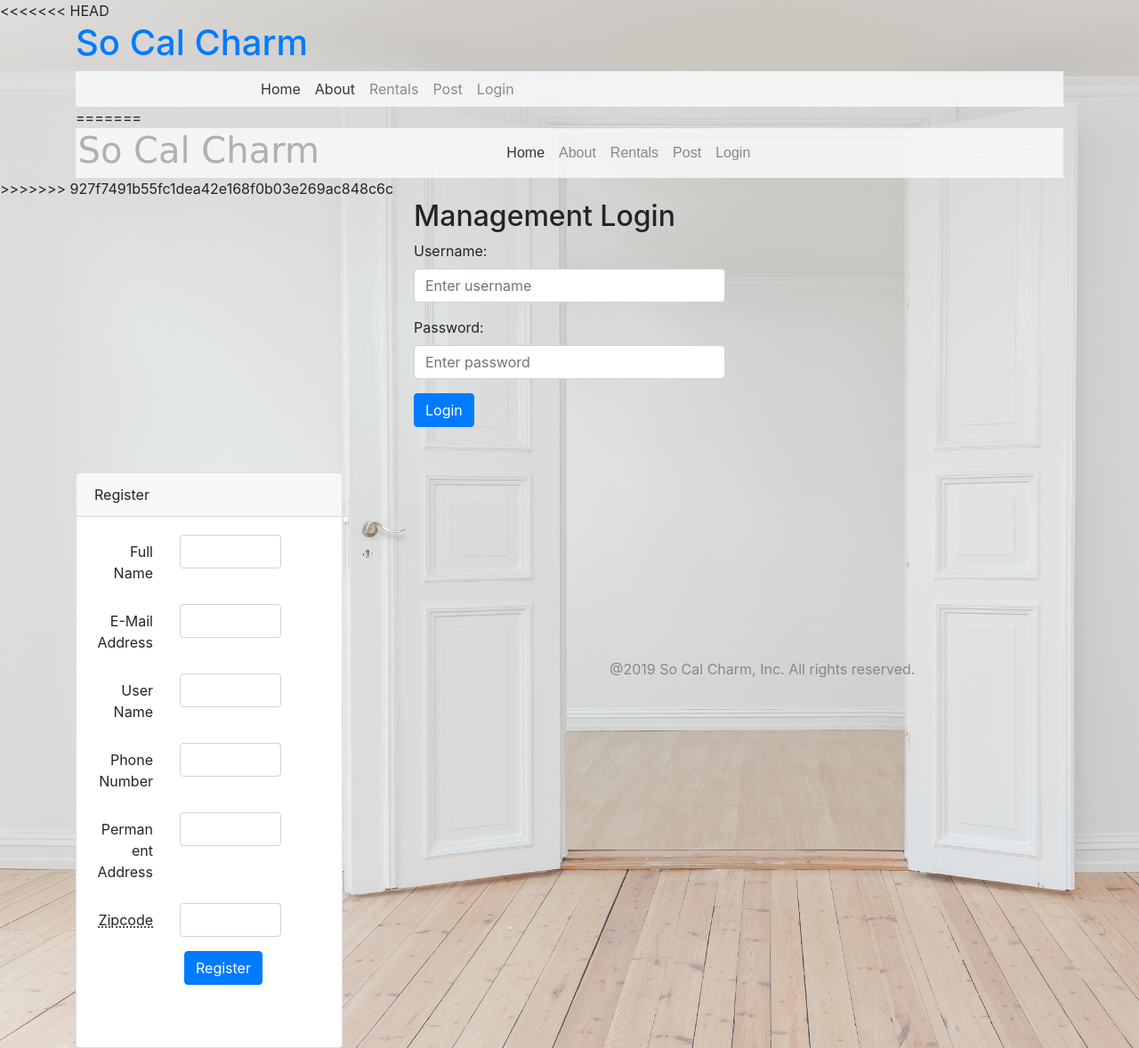
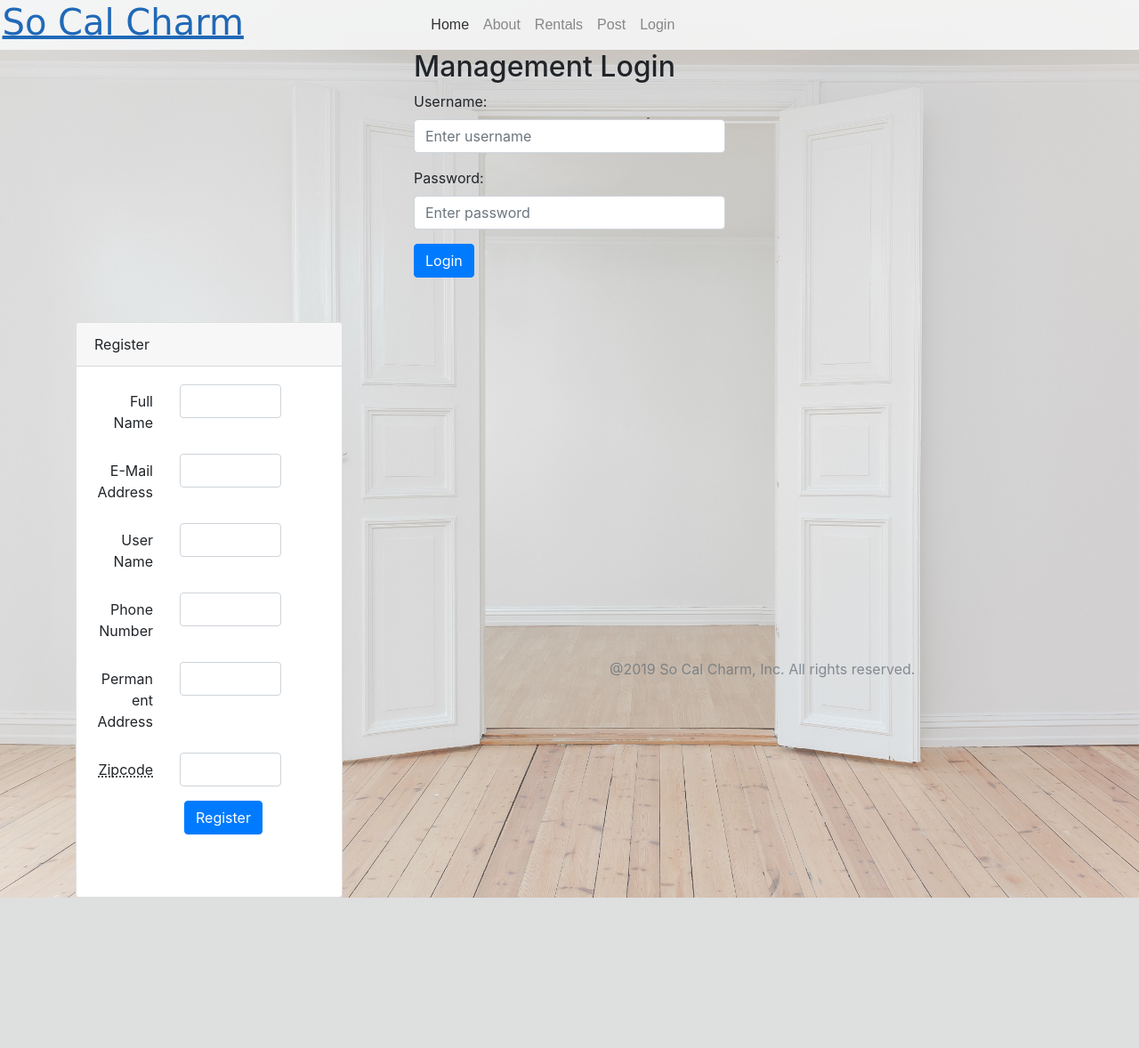
Before and after one commit to marioarau/GroupProject2, a Node server app: page /login in a window 1280 px wide. Shown: the whole page at 89% size. After the commit the page ends 1009 px from the top, so only its background shows below. Run offline with Node 20, Linux system fonts and the light colour scheme; some libraries are stand-ins or nearby versions.

Commit message:
fixed merge conflict

```diff
--- a/public/login.html
+++ b/public/login.html
@@ -6,61 +6,16 @@
   <meta charset="utf-8">
   <meta name="viewport" content="width=device-width, initial-scale=1, shrink-to-fit=no">
   <meta http-equiv="X-UA-Compatible" content="ie=edge">
-  <link rel="stylesheet" type="text/css" href="css/reset.css">
+
   <!-- Bootstrap CSS -->
-  <link rel="stylesheet" href="https://maxcdn.bootstrapcdn.com/bootstrap/4.0.0/css/bootstrap.min.css"
-    integrity="sha384-Gn5384xqQ1aoWXA+058RXPxPg6fy4IWvTNh0E263XmFcJlSAwiGgFAW/dAiS6JXm" crossorigin="anonymous">
-
-
-  <title>groupProject2</title>
-<<<<<<< HEAD
+  <link rel="stylesheet" href="https://stackpath.bootstrapcdn.com/bootstrap/4.3.1/css/bootstrap.min.css"
+    integrity="sha384-ggOyR0iXCbMQv3Xipma34MD+dH/1fQ784/j6cY/iJTQUOhcWr7x9JvoRxT2MZw1T" crossorigin="anonymous">
   <link rel="stylesheet" type="text/css" href="./styles/styles.css">
+  <title>Post Unit</title>
 </head>
 
 <body>
-
-
-    <div class="container">
-        <div class="row">
-          <div class="col-md-4 col-sm-12 header-custom">
-              <h1><a href="home.html">So Cal Charm</a></h1>
-          </div>
-          <div class="col-md-12">
-            <nav class="navbar navbar-expand-lg navbar-light bg-light">
-              <button class="navbar-toggler" type="button" data-toggle="collapse" data-target="#navbarNav"
-                aria-controls="navbarNav" aria-expanded="false" aria-label="Toggle navigation">
-                <span class="navbar-toggler-icon"></span>
-              </button>
-
-              <div class="collapse navbar-collapse" id="navbarNav">
-                  <ul class="navbar-nav">
-                      <li class="nav-item active">
-                          <a class="nav-link" href="home.html">Home <span class="sr-only">(current)</span></a>
-                        </li>
-                    <li class="nav-item active">
-                      <a class="nav-link" href="about.html">About <span class="sr-only"></span></a>
-                    </li>
-                    <li class="nav-item">
-                      <a class="nav-link" href="rentals.html">Rentals</a>
-                    </li>
-                    <li class="nav-item">
-                          <a class="nav-link" href="add.html">Post</a>
-                        </li>
-                   <li class="nav-item">
-                         <a class="nav-link" href="login.html">Login</a>
-                        </li>
-                </ul>
-              </div>
-              <br>
-            </nav>
-          </div>
-        </div>
-=======
-  <!-- <link rel="stylesheet" type="text/css" href="./styles/styles.css"> -->
-  <link rel="stylesheet" type="text/css" href="styles/styles.css">
-</head>
-
-<body>
+  <div class="navbar">
     <nav class="navbar navbar-expand-lg navbar-light bg-light">
       <h1><a href="home.html" class="a1">So Cal Charm</a></h1>
       <button class="navbar-toggler" type="button" data-toggle="collapse" data-target="#navbarNav"
@@ -90,8 +45,6 @@
       <br>
     </nav>
   </div>
-</div>
->>>>>>> 927f7491b55fc1dea42e168f0b03e269ac848c6c
 
   <!-- using bootstrap to validate management login with username and password -->
   <div class="container">
@@ -123,14 +76,14 @@
       </div>
       <script>
         // Disable form submissions if there are invalid fields
-                  (function() {
+        (function () {
           'use strict';
-                    window.addEventListener('load', function() {
+          window.addEventListener('load', function () {
             // Get the forms we want to add validation styles to
             var forms = document.getElementsByClassName('needs-validation');
             // Loop over them and prevent submission
-                      var validation = Array.prototype.filter.call(forms, function(form) {
-                        form.addEventListener('submit', function(event) {
+            var validation = Array.prototype.filter.call(forms, function (form) {
+              form.addEventListener('submit', function (event) {
                 if (form.checkValidity() === false) {
                   event.preventDefault();
                   event.stopPropagation();
--- a/public/styles/styles.css
+++ b/public/styles/styles.css
@@ -115,7 +115,6 @@ footer {
  bottom: 0;
 }
 .img-fluid{
-<<<<<<< HEAD
   width: 1000px !important;
   height: 400px !important;
   margin: 0 auto !important;
@@ -125,10 +124,3 @@ footer {
   margin-top: 50px;
   padding-bottom: 50px;
 }
-
-=======
-width: 1000px !important;
-height: 400px !important;
-margin: 0 auto !important;
-}
->>>>>>> 927f7491b55fc1dea42e168f0b03e269ac848c6c
```
Lines whose indentation alone changed are shown as unchanged.
